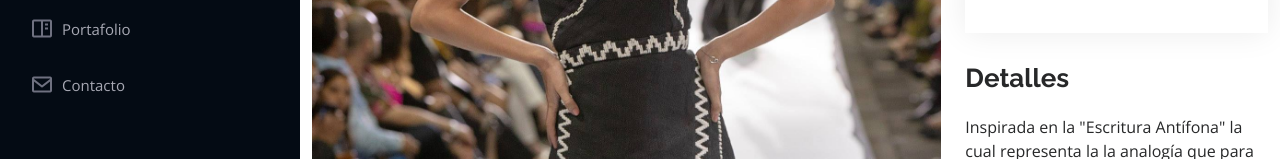
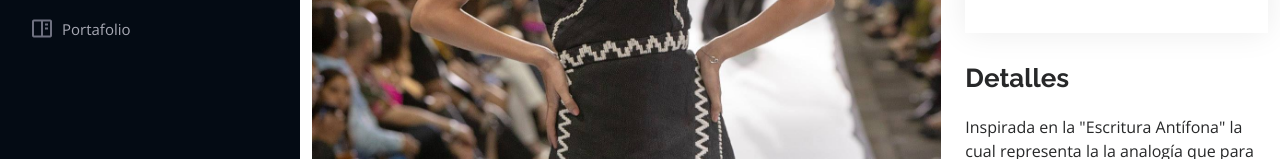
Before and after one commit to sonyacordova/portafolio, a plain HTML site: page proyectos/KLDSCP.html in a window 1280 px wide. Shown: the part 398-557 px from the top of the page. Drawn offline with nearby package versions, Linux system fonts and the light colour scheme.

Commit message:
quitando boton contacto

```diff
--- a/proyectos/KLDSCP.html
+++ b/proyectos/KLDSCP.html
@@ -62,7 +62,7 @@
           <li><a href="../index.html#about" class="nav-link scrollto"><i class="bx bx-user"></i> <span>Sobre mi</span></a></li>
           <li><a href="../index.html#resume" class="nav-link scrollto"><i class="bx bx-file-blank"></i> <span>Resumen</span></a></li>
           <li><a href="../index.html#portfolio" class="nav-link scrollto"><i class="bx bx-book-content"></i> <span>Portafolio</span></a></li>
-          <li><a href="../index.html#contact" class="nav-link scrollto"><i class="bx bx-envelope"></i> <span>Contacto</span></a></li>
+          <!-- <li><a href="../index.html#contact" class="nav-link scrollto"><i class="bx bx-envelope"></i> <span>Contacto</span></a></li> -->
         </ul>
       </nav><!-- .nav-menu -->
     </div>
```
